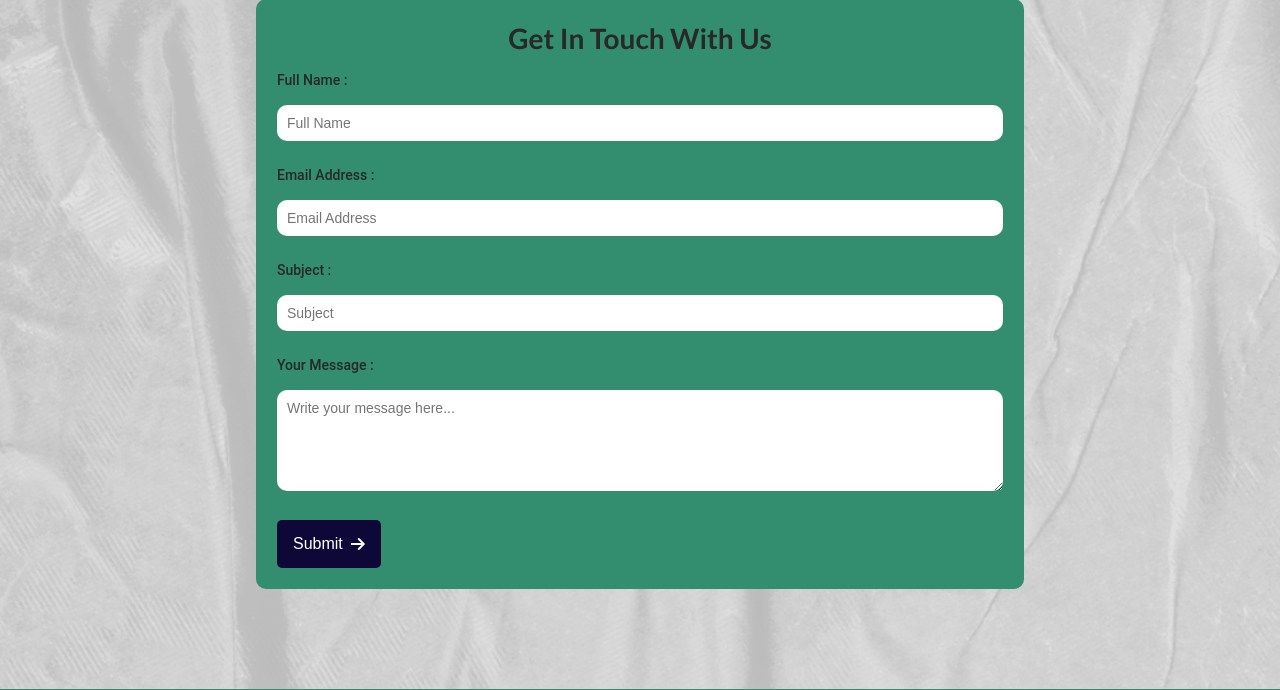
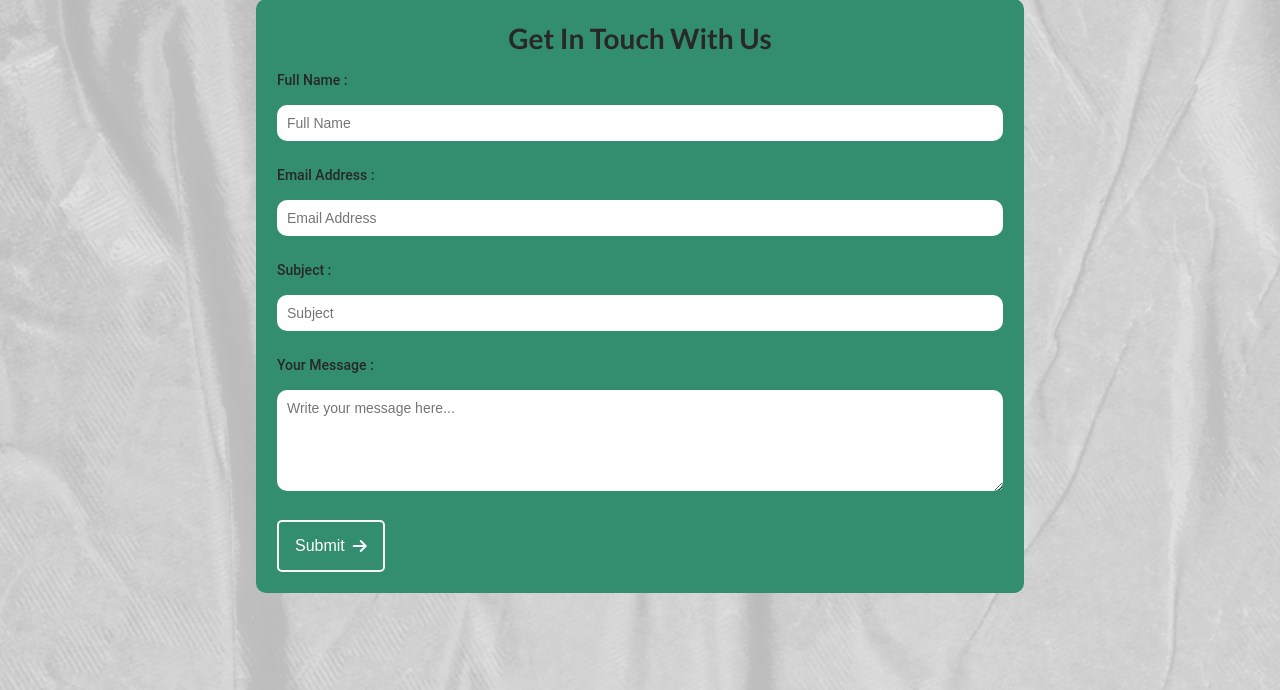
Before and after one commit to KADRSasanka/WEB-SITE-PROJECT, a PHP site: page /contact.html in a window 1280 px wide. Shown: the part 101-791 px from the top of the page. Run offline with PHP 8.4, Linux system fonts and the light colour scheme.

Commit message:
Update contact.css

```diff
--- a/contact.css
+++ b/contact.css
@@ -324,11 +324,16 @@ textarea {
     gap: 8px;
     font-size: 16px;
     padding: 15px 16px;
-    background-color: #0d0837;
+    background-color: transparent;
     color: #fff;
-    border: none;
+    border: 2px solid #f6f6f6;
     border-radius: 5px;
     cursor: pointer;
+}
+
+.send-button:hover {
+    background-color: var(--green);
+    transition-duration: 0.5s;
 }
 
 .send-button img {
```
